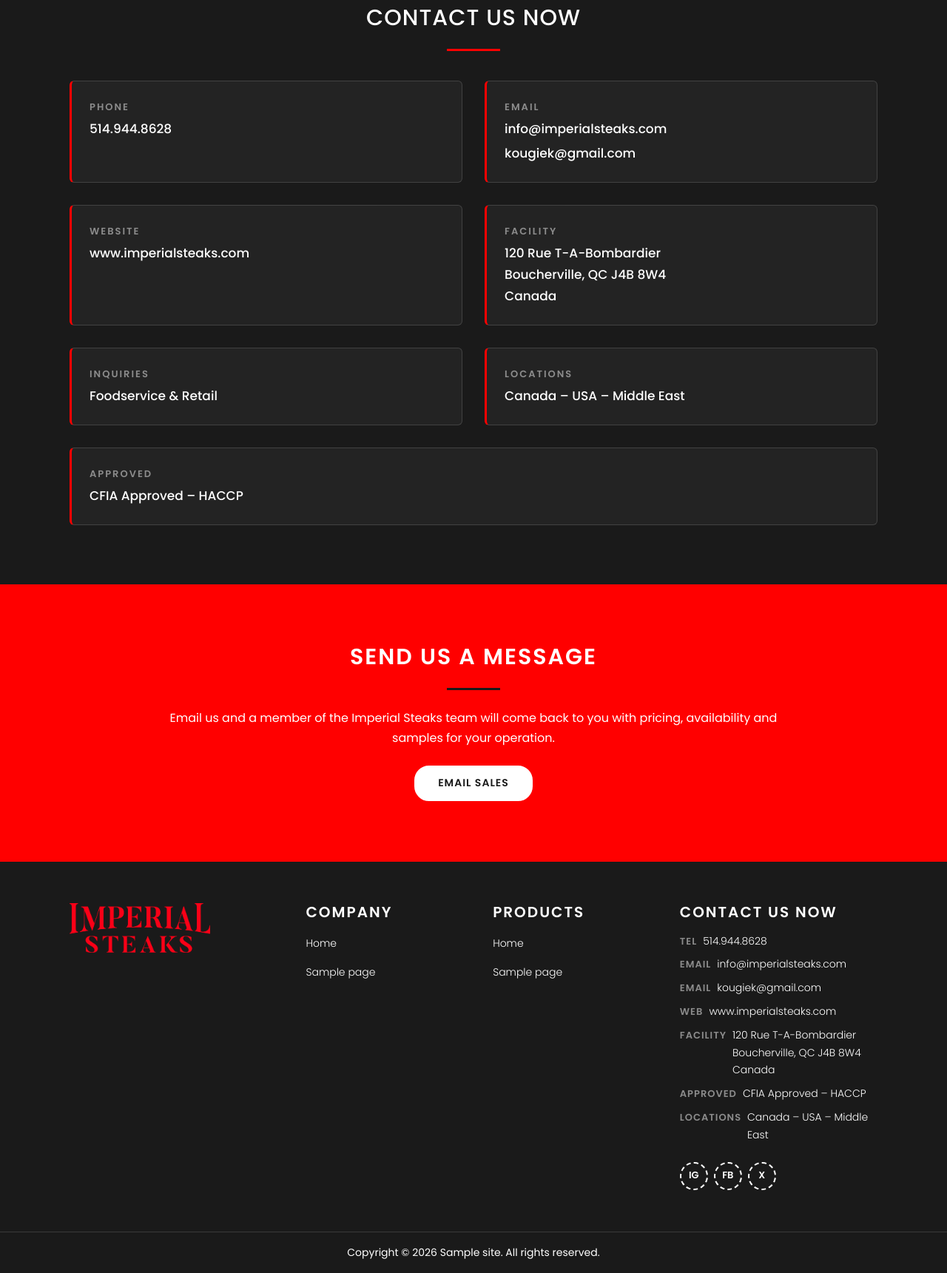
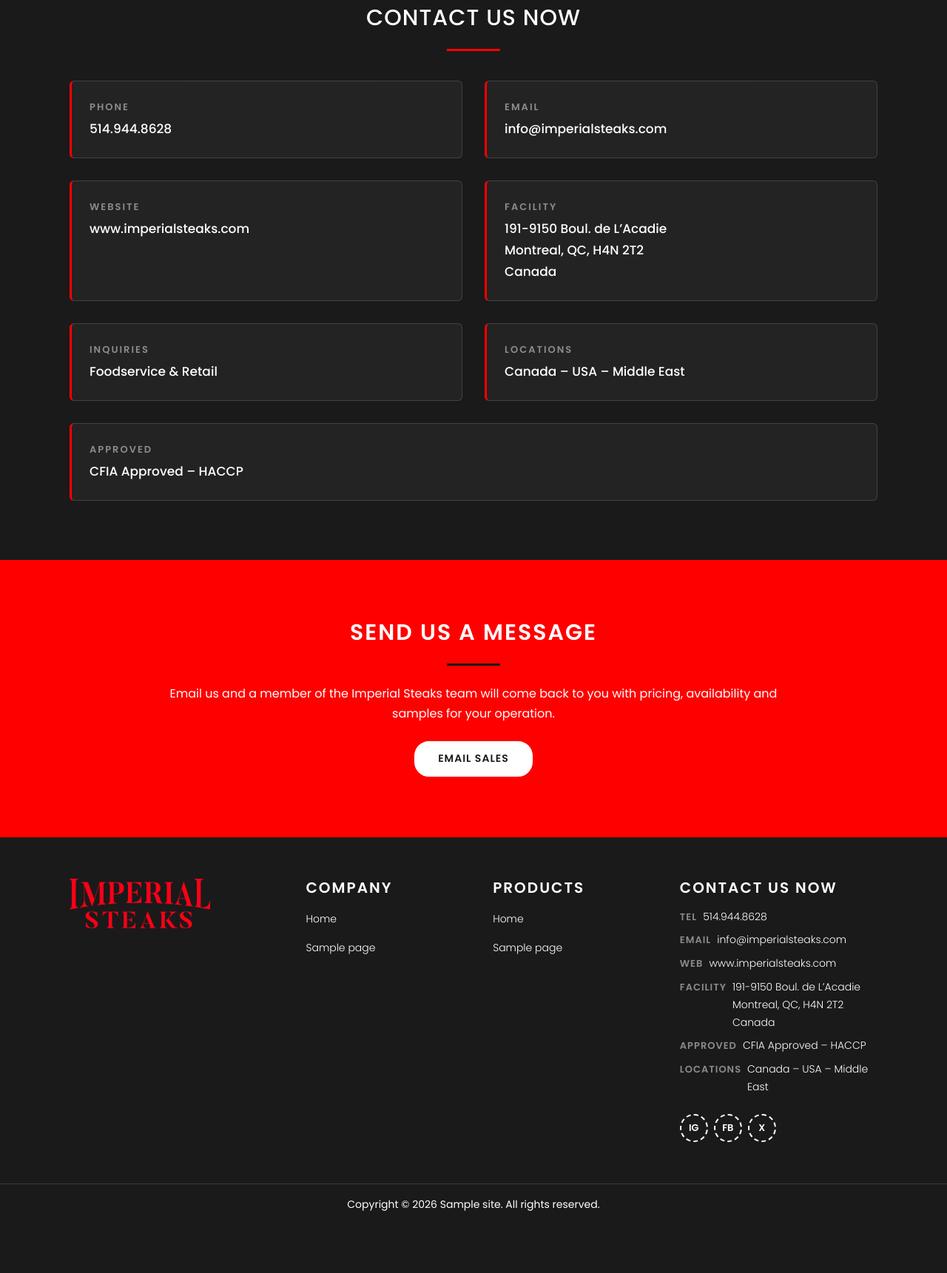
Before and after one commit to developerrightclixs/imperial-steaks, a WordPress theme: template wp-theme/imperial-steaks/page-templates/template-contact.php in a window 1280 px wide. Shown: the part 325-2046 px from the top of the page at 74% size. After the commit the page ends 1962 px from the top, so only its background shows below. Run offline with PHP 8.4 and a stand-in for WordPress, Linux system fonts and the light colour scheme; the site name, menu and one post (Sample post) are stand-ins, and other content is empty; some libraries are stand-ins or nearby versions.

Commit message:
Bug Fixes

```diff
--- a/about.html
+++ b/about.html
@@ -299,16 +299,12 @@
             <a href="mailto:info@imperialsteaks.com">info@imperialsteaks.com</a>
           </li>
           <li class="imperial-footer__contact-item">
-            <span class="imperial-footer__contact-label">Email</span>
-            <a href="mailto:kougiek@gmail.com">kougiek@gmail.com</a>
-          </li>
-          <li class="imperial-footer__contact-item">
             <span class="imperial-footer__contact-label">Web</span>
             <a href="https://www.imperialsteaks.com/">www.imperialsteaks.com</a>
           </li>
           <li class="imperial-footer__contact-item">
             <span class="imperial-footer__contact-label">Facility</span>
-            <span>120 Rue T-A-Bombardier<br>Boucherville, QC J4B&nbsp;8W4<br>Canada</span>
+            <span>191-9150 Boul. de L&rsquo;Acadie<br>Montreal, QC, H4N&nbsp;2T2<br>Canada</span>
           </li>
           <li class="imperial-footer__contact-item">
             <span class="imperial-footer__contact-label">Approved</span>
--- a/index.html
+++ b/index.html
@@ -468,16 +468,12 @@
             <a href="mailto:info@imperialsteaks.com">info@imperialsteaks.com</a>
           </li>
           <li class="imperial-footer__contact-item">
-            <span class="imperial-footer__contact-label">Email</span>
-            <a href="mailto:kougiek@gmail.com">kougiek@gmail.com</a>
-          </li>
-          <li class="imperial-footer__contact-item">
             <span class="imperial-footer__contact-label">Web</span>
             <a href="https://www.imperialsteaks.com/">www.imperialsteaks.com</a>
           </li>
           <li class="imperial-footer__contact-item">
             <span class="imperial-footer__contact-label">Facility</span>
-            <span>120 Rue T-A-Bombardier<br>Boucherville, QC J4B&nbsp;8W4<br>Canada</span>
+            <span>191-9150 Boul. de L&rsquo;Acadie<br>Montreal, QC, H4N&nbsp;2T2<br>Canada</span>
           </li>
           <li class="imperial-footer__contact-item">
             <span class="imperial-footer__contact-label">Approved</span>
--- a/products.html
+++ b/products.html
@@ -323,16 +323,12 @@
             <a href="mailto:info@imperialsteaks.com">info@imperialsteaks.com</a>
           </li>
           <li class="imperial-footer__contact-item">
-            <span class="imperial-footer__contact-label">Email</span>
-            <a href="mailto:kougiek@gmail.com">kougiek@gmail.com</a>
-          </li>
-          <li class="imperial-footer__contact-item">
             <span class="imperial-footer__contact-label">Web</span>
             <a href="https://www.imperialsteaks.com/">www.imperialsteaks.com</a>
           </li>
           <li class="imperial-footer__contact-item">
             <span class="imperial-footer__contact-label">Facility</span>
-            <span>120 Rue T-A-Bombardier<br>Boucherville, QC J4B&nbsp;8W4<br>Canada</span>
+            <span>191-9150 Boul. de L&rsquo;Acadie<br>Montreal, QC, H4N&nbsp;2T2<br>Canada</span>
           </li>
           <li class="imperial-footer__contact-item">
             <span class="imperial-footer__contact-label">Approved</span>
--- a/retail.html
+++ b/retail.html
@@ -114,16 +114,12 @@
             <a href="mailto:info@imperialsteaks.com">info@imperialsteaks.com</a>
           </li>
           <li class="imperial-footer__contact-item">
-            <span class="imperial-footer__contact-label">Email</span>
-            <a href="mailto:kougiek@gmail.com">kougiek@gmail.com</a>
-          </li>
-          <li class="imperial-footer__contact-item">
             <span class="imperial-footer__contact-label">Web</span>
             <a href="https://www.imperialsteaks.com/">www.imperialsteaks.com</a>
           </li>
           <li class="imperial-footer__contact-item">
             <span class="imperial-footer__contact-label">Facility</span>
-            <span>120 Rue T-A-Bombardier<br>Boucherville, QC J4B&nbsp;8W4<br>Canada</span>
+            <span>191-9150 Boul. de L&rsquo;Acadie<br>Montreal, QC, H4N&nbsp;2T2<br>Canada</span>
           </li>
           <li class="imperial-footer__contact-item">
             <span class="imperial-footer__contact-label">Approved</span>
--- a/wp-theme/imperial-steaks/footer.php
+++ b/wp-theme/imperial-steaks/footer.php
@@ -85,13 +85,12 @@ if ( ! function_exists( 'elementor_theme_do_location' ) || ! elementor_theme_do_
 					 * Contact details are theme-mod driven so the client can edit them in
 					 * Customizer without touching code. Defaults match the brief.
 					 */
-					$tel       = get_theme_mod( 'imperial_steaks_phone', '514.944.8628' );
-					$email     = get_theme_mod( 'imperial_steaks_email', 'info@imperialsteaks.com' );
-					$email_alt = get_theme_mod( 'imperial_steaks_email_alt', 'kougiek@gmail.com' );
+					$tel   = get_theme_mod( 'imperial_steaks_phone', '514.944.8628' );
+					$email = get_theme_mod( 'imperial_steaks_email', 'info@imperialsteaks.com' );
 					$web   = get_theme_mod( 'imperial_steaks_website', 'https://www.imperialsteaks.com/' );
-					// One address line per row. The non-breaking space (U+00A0) before 8W4
+					// One address line per row. The non-breaking space (U+00A0) before 2T2
 					// keeps the postal code whole when the narrow footer column wraps.
-					$place    = get_theme_mod( 'imperial_steaks_location', "120 Rue T-A-Bombardier\nBoucherville, QC J4B\xc2\xa08W4\nCanada" );
+					$place    = get_theme_mod( 'imperial_steaks_location', "191-9150 Boul. de L\xe2\x80\x99Acadie\nMontreal, QC, H4N\xc2\xa02T2\nCanada" );
 					$approved = get_theme_mod( 'imperial_steaks_approved', "CFIA Approved \xe2\x80\x93 HACCP" );
 					$also     = get_theme_mod( 'imperial_steaks_other_offices', "Canada \xe2\x80\x93 USA \xe2\x80\x93 Middle East" );
 					?>
@@ -113,12 +112,6 @@ if ( ! function_exists( 'elementor_theme_do_location' ) || ! elementor_theme_do_
 							<span class="imperial-footer__contact-label"><?php esc_html_e( 'Email', 'imperial-steaks' ); ?></span>
 							<a href="mailto:<?php echo esc_attr( $email ); ?>"><?php echo esc_html( $email ); ?></a>
 						</li>
-						<?php if ( $email_alt ) : ?>
-						<li class="imperial-footer__contact-item">
-							<span class="imperial-footer__contact-label"><?php esc_html_e( 'Email', 'imperial-steaks' ); ?></span>
-							<a href="mailto:<?php echo esc_attr( $email_alt ); ?>"><?php echo esc_html( $email_alt ); ?></a>
-						</li>
-						<?php endif; ?>
 						<li class="imperial-footer__contact-item">
 							<span class="imperial-footer__contact-label"><?php esc_html_e( 'Web', 'imperial-steaks' ); ?></span>
 							<a href="<?php echo esc_url( $web ); ?>"><?php echo esc_html( preg_replace( '#^https?://|/$#', '', $web ) ); ?></a>
--- a/wp-theme/imperial-steaks/inc/customizer.php
+++ b/wp-theme/imperial-steaks/inc/customizer.php
@@ -42,11 +42,6 @@ function imperial_steaks_customize_register( $wp_customize ) {
 			'default' => 'info@imperialsteaks.com',
 			'sanitize' => 'sanitize_email',
 		),
-		'imperial_steaks_email_alt'      => array(
-			'label'   => esc_html__( 'Email (second address, optional)', 'imperial-steaks' ),
-			'default' => 'kougiek@gmail.com',
-			'sanitize' => 'sanitize_email',
-		),
 		'imperial_steaks_website'        => array(
 			'label'   => esc_html__( 'Website', 'imperial-steaks' ),
 			'default' => 'https://www.imperialsteaks.com/',
@@ -54,8 +49,8 @@ function imperial_steaks_customize_register( $wp_customize ) {
 		),
 		'imperial_steaks_location'       => array(
 			'label'   => esc_html__( 'Facility (one line per row)', 'imperial-steaks' ),
-			// Non-breaking space (U+00A0) before 8W4 - see the note in footer.php.
-			'default' => "120 Rue T-A-Bombardier\nBoucherville, QC J4B\xc2\xa08W4\nCanada",
+			// Non-breaking space (U+00A0) before 2T2 - see the note in footer.php.
+			'default' => "191-9150 Boul. de L\xe2\x80\x99Acadie\nMontreal, QC, H4N\xc2\xa02T2\nCanada",
 			'sanitize' => 'sanitize_textarea_field',
 			'type'     => 'textarea',
 		),
@@ -112,9 +107,8 @@ function imperial_steaks_contact_shortcode( $atts ) {
 	$map = array(
 		'phone'    => array( 'imperial_steaks_phone', '514.944.8628' ),
 		'email'    => array( 'imperial_steaks_email', 'info@imperialsteaks.com' ),
-		'email_alt' => array( 'imperial_steaks_email_alt', 'kougiek@gmail.com' ),
 		'website'  => array( 'imperial_steaks_website', 'https://www.imperialsteaks.com/' ),
-		'location' => array( 'imperial_steaks_location', "120 Rue T-A-Bombardier\nBoucherville, QC J4B\xc2\xa08W4\nCanada" ),
+		'location' => array( 'imperial_steaks_location', "191-9150 Boul. de L\xe2\x80\x99Acadie\nMontreal, QC, H4N\xc2\xa02T2\nCanada" ),
 		'approved' => array( 'imperial_steaks_approved', "CFIA Approved \xe2\x80\x93 HACCP" ),
 		'offices'  => array( 'imperial_steaks_other_offices', "Canada \xe2\x80\x93 USA \xe2\x80\x93 Middle East" ),
 	);
@@ -127,7 +121,7 @@ function imperial_steaks_contact_shortcode( $atts ) {
 
 	$value = get_theme_mod( $map[ $key ][0], $map[ $key ][1] );
 
-	if ( 'email' === $key || 'email_alt' === $key ) {
+	if ( 'email' === $key ) {
 		return '<a href="mailto:' . esc_attr( $value ) . '">' . esc_html( $value ) . '</a>';
 	}
 
--- a/wp-theme/imperial-steaks/inc/pages.php
+++ b/wp-theme/imperial-steaks/inc/pages.php
@@ -43,7 +43,7 @@ return array(
 		'title'       => 'Contact Us',
 		'slug'        => 'contact-us',
 		'template'    => 'page-templates/template-contact.php',
-		'description' => 'Contact Imperial Steaks at info@imperialsteaks.com. Facility in Boucherville, QC, serving Canada, the USA and the Middle East. Foodservice and retail enquiries.',
+		'description' => 'Contact Imperial Steaks at info@imperialsteaks.com. Facility in Montreal, QC, serving Canada, the USA and the Middle East. Foodservice and retail enquiries.',
 		'front'       => false,
 	),
 );
--- a/wp-theme/imperial-steaks/page-templates/template-contact.php
+++ b/wp-theme/imperial-steaks/page-templates/template-contact.php
@@ -59,7 +59,6 @@ get_header();
         <div class="imperial-contact-card" data-reveal="up" data-reveal-delay="2">
           <p class="imperial-contact-card__label">Email</p>
           <p class="imperial-contact-card__value"><a href="mailto:info@imperialsteaks.com">info@imperialsteaks.com</a></p>
-          <p class="imperial-contact-card__value"><a href="mailto:kougiek@gmail.com">kougiek@gmail.com</a></p>
         </div>
 
         <div class="imperial-contact-card" data-reveal="up" data-reveal-delay="3">
@@ -69,7 +68,7 @@ get_header();
 
         <div class="imperial-contact-card" data-reveal="up" data-reveal-delay="1">
           <p class="imperial-contact-card__label">Facility</p>
-          <p class="imperial-contact-card__value">120 Rue T-A-Bombardier<br>Boucherville, QC J4B&nbsp;8W4<br>Canada</p>
+          <p class="imperial-contact-card__value">191-9150 Boul. de L&rsquo;Acadie<br>Montreal, QC, H4N&nbsp;2T2<br>Canada</p>
         </div>
 
         <div class="imperial-contact-card" data-reveal="up" data-reveal-delay="2">
```
Also changed, not shown: contact.html (+3 -8 lines), docs/ELEMENTOR_MIGRATION.md (+2 -2 lines), docs/PAGE_SECTION_MAP.md (+3 -3 lines), README.md, wp-theme/imperial-steaks/README.md, 1 other file.
